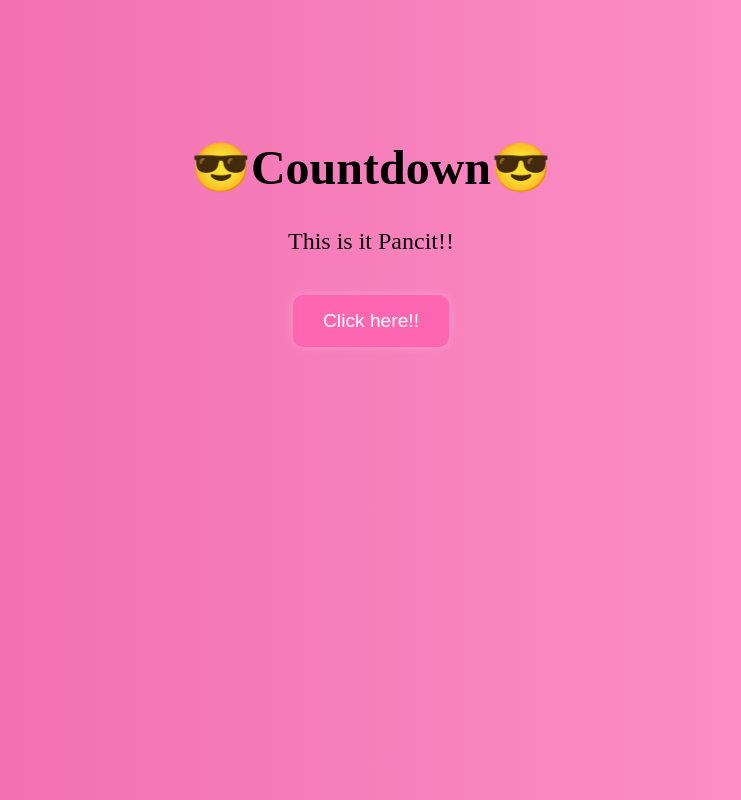
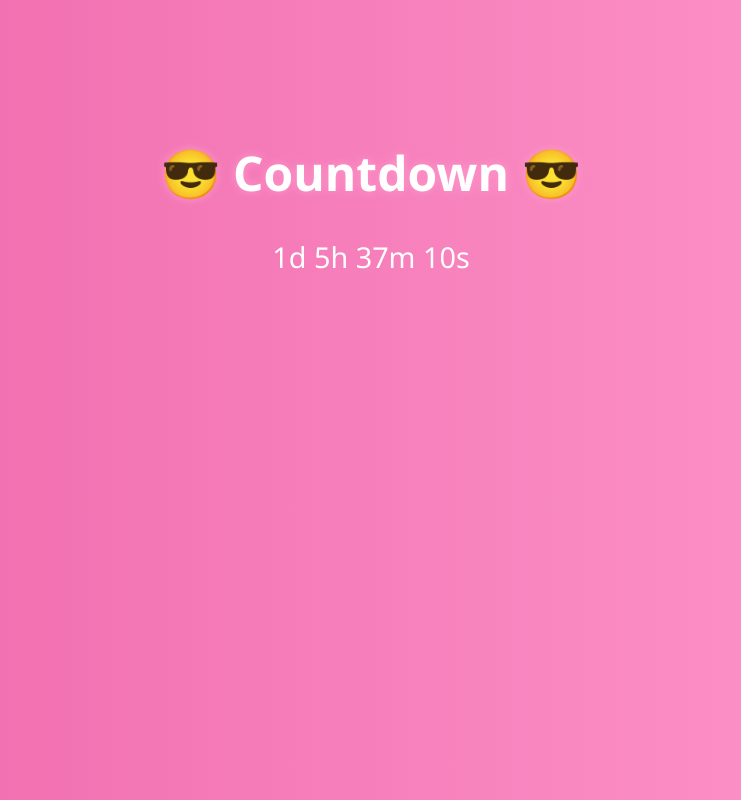
Before and after one commit to JenelSabinator/Simple-Birthday-Gift, a plain HTML site: page index.html in a window 1280 px wide. Shown: the whole page, without its empty margins (269-1010 px from the left). Drawn offline with Linux system fonts and the light colour scheme.

Commit message:
Update index.html

```diff
--- a/index.html
+++ b/index.html
@@ -1,40 +1,41 @@
 <!DOCTYPE html>
 <html lang="en">
 <head>
-    <meta charset="UTF-8">
+  <meta charset="UTF-8" />
   <title>Surprise Dude!!</title>
-
   <style>
     body {
       background: linear-gradient(270deg, #ff99cc, #cc0066, #000000);
       background-size: 600% 600%;
       animation: gradientShift 10s ease infinite;
       text-align: center;
-            padding-top: 100px ;
+      padding-top: 100px;
+      font-family: 'Segoe UI', sans-serif;
+      color: #fff;
     }
 
     @keyframes gradientShift {
-            0% { background-position: 0% 50%;}
-            50% { background-position: 100% 50%;}
-            100% { background-position: 0% 50%;}
+      0% { background-position: 0% 50%; }
+      50% { background-position: 100% 50%; }
+      100% { background-position: 0% 50%; }
     }
-
 
     h1 {
       font-size: 3em;
-            color: black;
+      color: #fff;
+      text-shadow: 0 0 10px #ff99cc;
       animation: fadeIn 2s ease-in-out;
     }
 
     @keyframes fadeIn {
-            from { opacity: 0;}
-            to { opacity: 1;}
+      from { opacity: 0; }
+      to { opacity: 1; }
     }
 
     #countdown {
-        font-size: 1.5em;
+      font-size: 1.8em;
       margin-top: 20px;
-        color: rgb(11, 10, 10);
+      color: #fefefe;
     }
 
     #surpriseButton {
@@ -47,60 +48,54 @@
       border: none;
       border-radius: 10px;
       cursor: pointer;
-            box-shadow: 0 0 10px #ff99cc;
-            transition: transform 0.2s;
+      box-shadow: 0 0 15px #ff99cc;
+      transition: transform 0.3s ease;
     }
 
     #surpriseButton:hover {
-            transform: shake;
+      animation: shake 0.5s;
     }
 
     @keyframes shake {
       0% { transform: translateX(0); }
-            20% { transform: translateX(-5px); }
-            40% { transform: translateX(-5px); }
-            60% { transform: translateX(-5px); }
-            80% { transform: translateX(5px); }
+      25% { transform: translateX(-5px); }
+      50% { transform: translateX(5px); }
+      75% { transform: translateX(-5px); }
       100% { transform: translateX(0); }
     }
-
-
-
   </style>
 </head>
 <body>
-        <h1>😎Countdown😎</h1>
+  <h1>😎 Countdown 😎</h1>
   <div id="countdown">Loading...</div>
   <button id="surpriseButton" onclick="location.href='password.html'">Click here!!</button>
 
-
   <script>
     const countdownEl = document.getElementById("countdown");
-        const SurpriseBtn = document.getElementById("surpriseButton");
+    const surpriseBtn = document.getElementById("surpriseButton");
 
-        const targetDate = new Date("2025-09-18T00:00:00");
+    const targetDate = new Date("2025-11-30T00:00:00");
 
     function updateCountdown() {
       const now = new Date();
       const diff = targetDate - now;
 
       if (diff <= 0) {
-            countdownEl.textContent = "This is it Pancit!!";
-            SurpriseBtn.style.display = "inLine-block"
+        countdownEl.textContent = "🎉 This is it, Pancit!! 🎉";
+        surpriseBtn.style.display = "inline-block";
         clearInterval(timer);
         return;
       }
 
       const days = Math.floor(diff / (1000 * 60 * 60 * 24));
       const hours = Math.floor((diff / (1000 * 60 * 60)) % 24);
-        const minutes = Math.floor((diff / (1000 * 60 * 60)) % 60);
+      const minutes = Math.floor((diff / (1000 * 60)) % 60);
       const seconds = Math.floor((diff / 1000) % 60);
 
       countdownEl.textContent = `${days}d ${hours}h ${minutes}m ${seconds}s`;
     }
 
     const timer = setInterval(updateCountdown, 1000);
-
   </script>
 </body>
 </html>
```
Lines whose indentation alone changed are shown as unchanged.
